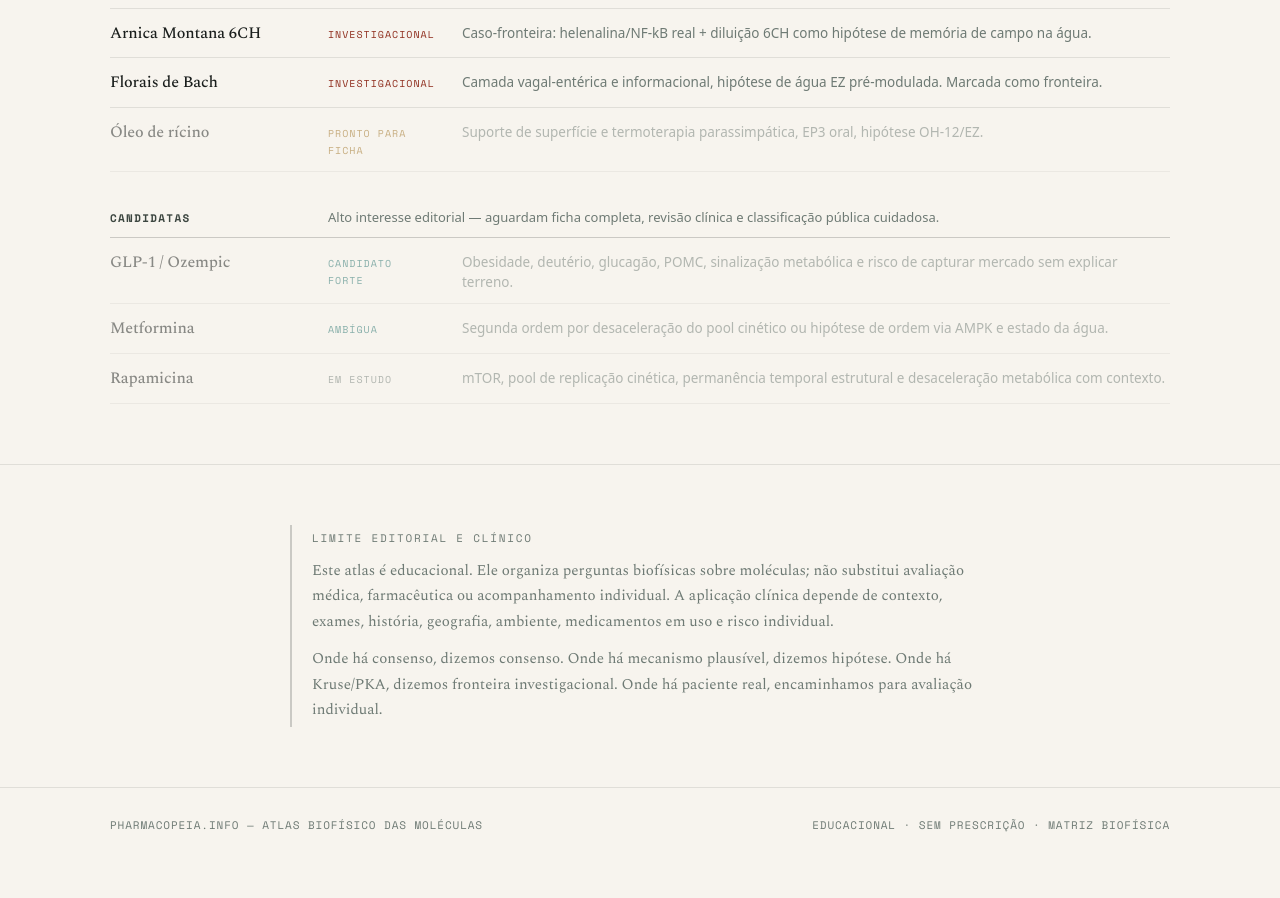
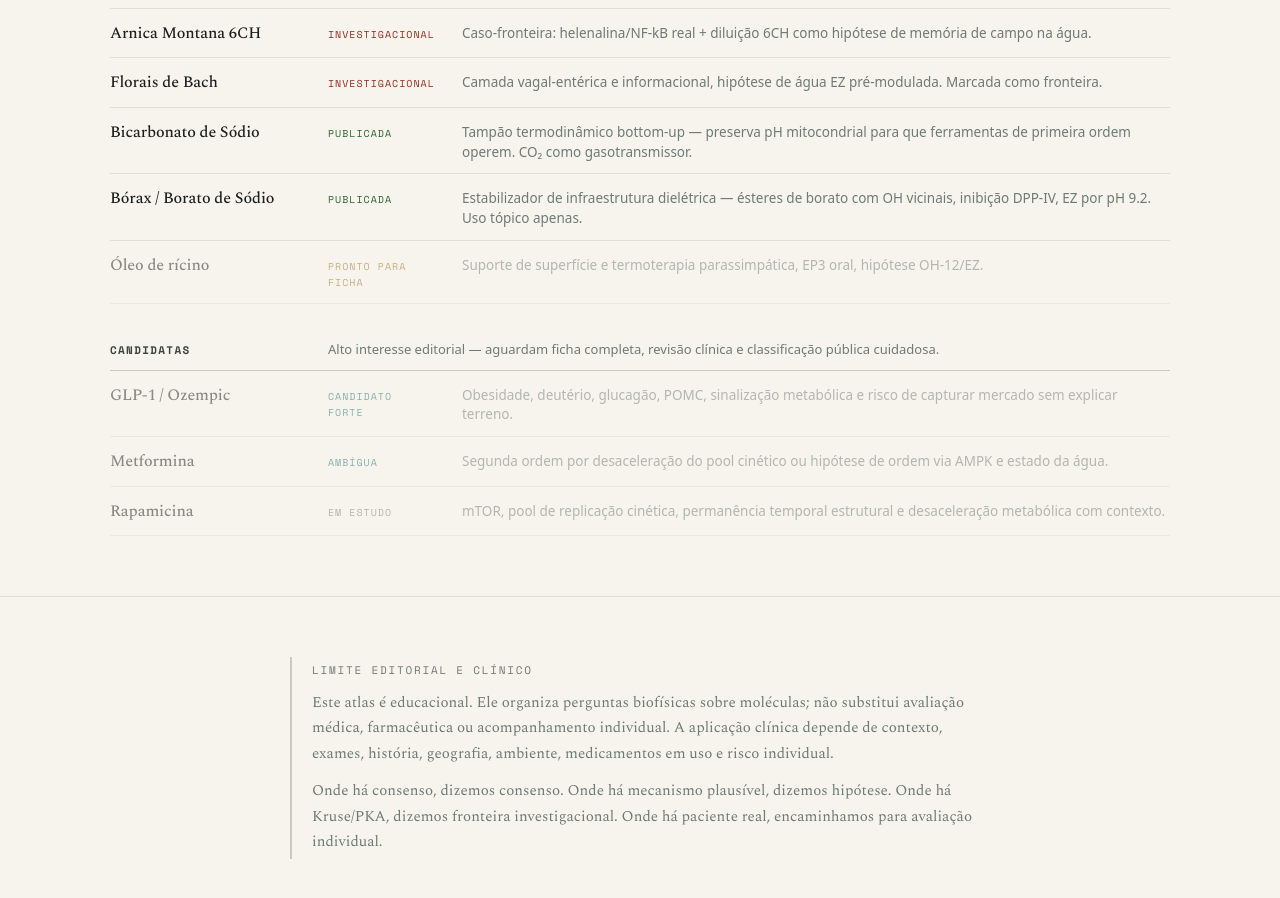
Before and after one commit to jvmasc/pharmacopeia.info, a plain HTML site: page index.html in a window 1280 px wide. Shown: the part 3933-4831 px from the top of the page. Drawn offline with nearby package versions, Linux system fonts and the light colour scheme.

Commit message:
feat(index): add bicarbonato de sodio and borax to atlas

```diff
--- a/index.html
+++ b/index.html
@@ -1087,6 +1087,16 @@
               <span class="mol-status danger">investigacional</span>
               <span class="mol-desc">Camada vagal-entérica e informacional, hipótese de água EZ pré-modulada. Marcada como fronteira.</span>
             </a>
+            <a class="mol-row" href="moleculas/bicarbonato-de-sodio/">
+              <span class="mol-name">Bicarbonato de Sódio</span>
+              <span class="mol-status ok">publicada</span>
+              <span class="mol-desc">Tampão termodinâmico bottom-up — preserva pH mitocondrial para que ferramentas de primeira ordem operem. CO₂ como gasotransmissor.</span>
+            </a>
+            <a class="mol-row" href="moleculas/borax-borato-de-sodio/">
+              <span class="mol-name">Bórax / Borato de Sódio</span>
+              <span class="mol-status ok">publicada</span>
+              <span class="mol-desc">Estabilizador de infraestrutura dielétrica — ésteres de borato com OH vicinais, inibição DPP-IV, EZ por pH 9.2. Uso tópico apenas.</span>
+            </a>
             <div class="mol-row-dim">
               <span class="mol-name">Óleo de rícino</span>
               <span class="mol-status solar">pronto para ficha</span>
```
